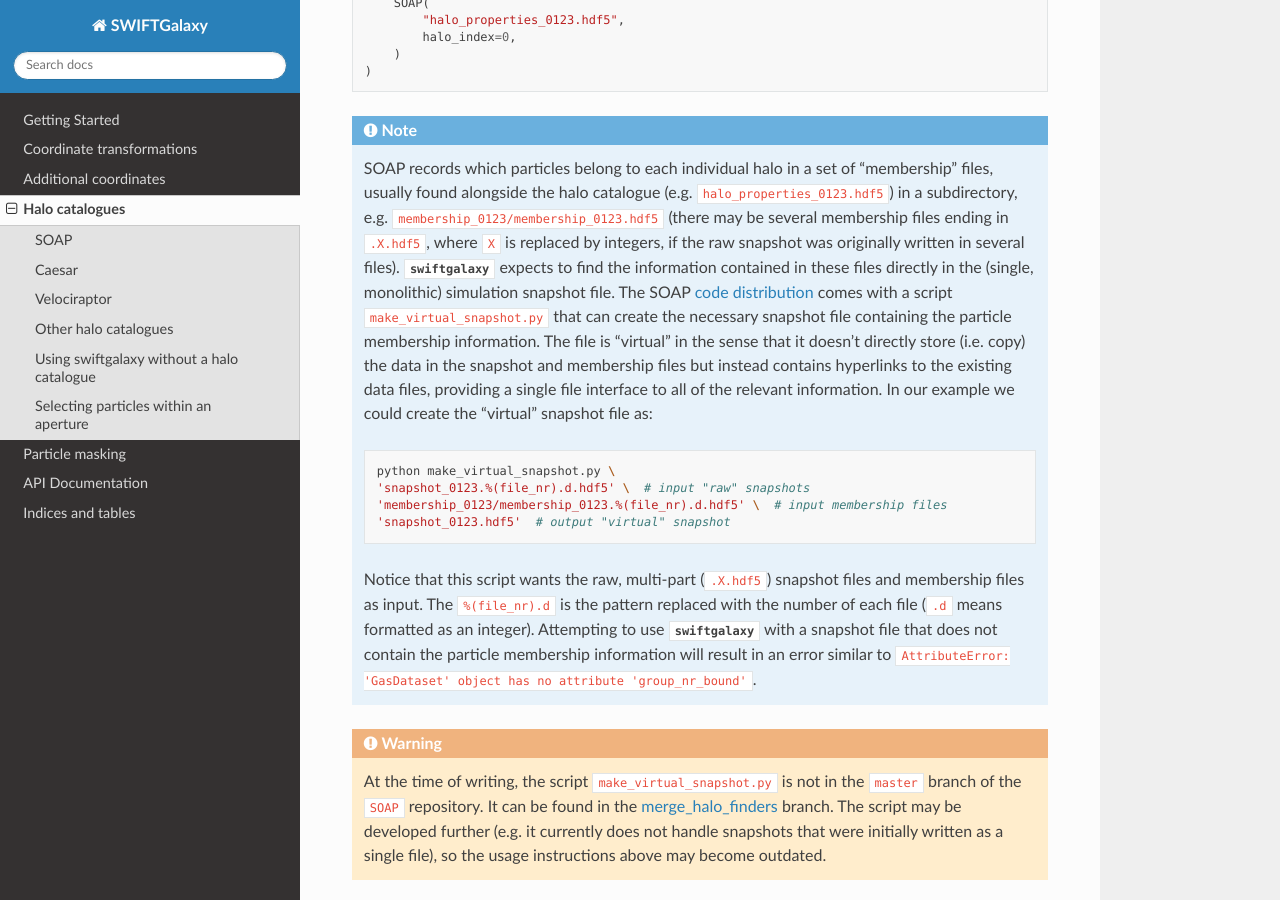
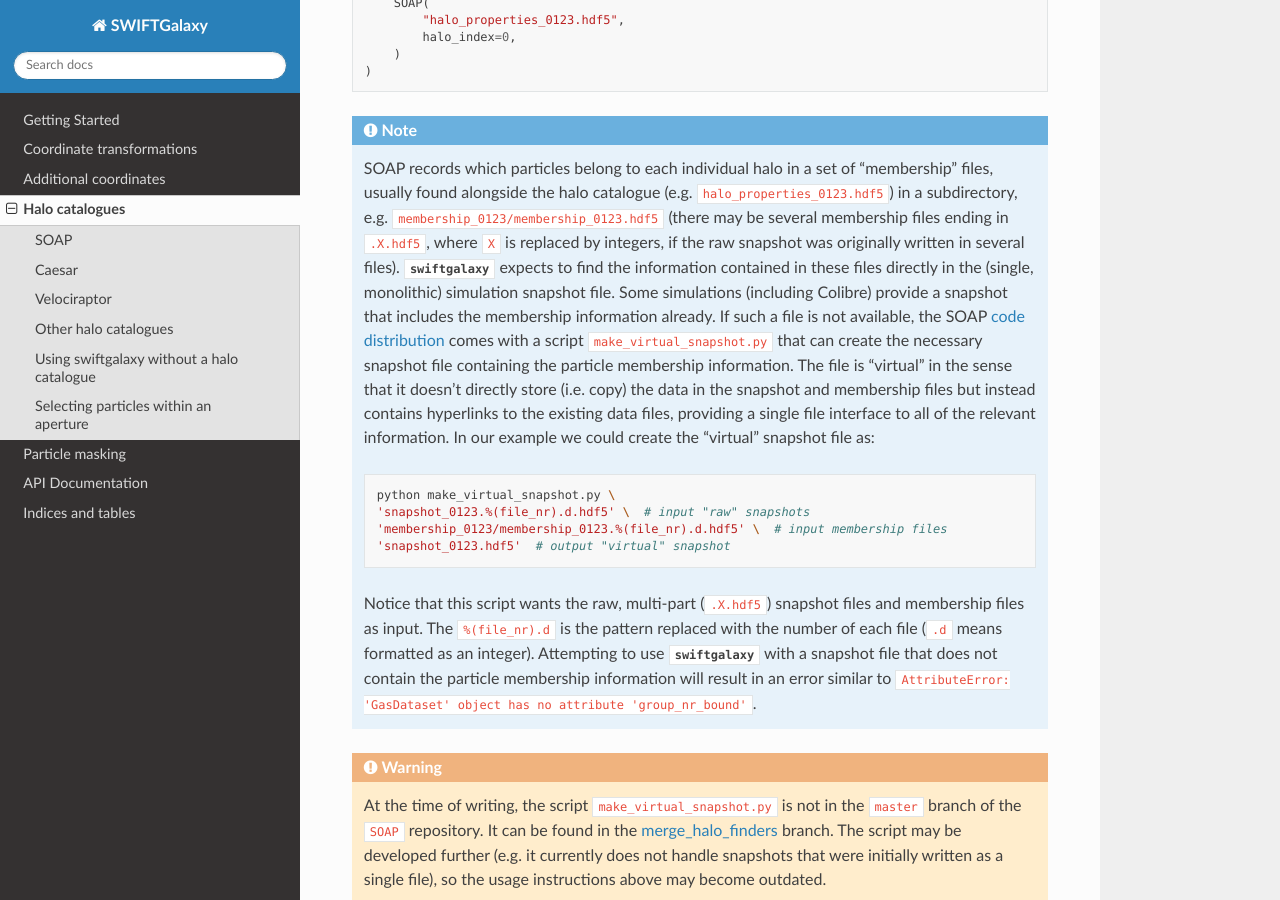
Before and after one commit to SWIFTSIM/swiftgalaxy, a Sphinx documentation site: the page built from docs/source/halo_catalogues/index.rst, in a window 1280 px wide and 900 px high, scrolled down 1579 px. Built offline with Sphinx 7.4.7 and the Read the Docs theme 2.0.0, drawn with Linux system fonts in a browser that asks for light colours.

Commit message:
Amend docs on virtual snapshot files.

```diff
--- a/docs/source/halo_catalogues/index.rst
+++ b/docs/source/halo_catalogues/index.rst
@@ -55,7 +55,7 @@ Usually the :class:`~swiftgalaxy.halo_catalogues.SOAP` object is used to create
 
 .. note::
 
-   SOAP records which particles belong to each individual halo in a set of "membership" files, usually found alongside the halo catalogue (e.g. :file:`halo_properties_0123.hdf5`) in a subdirectory, e.g. :file:`membership_0123/membership_0123.hdf5` (there may be several membership files ending in ``.X.hdf5``, where ``X`` is replaced by integers, if the raw snapshot was originally written in several files). :mod:`swiftgalaxy` expects to find the information contained in these files directly in the (single, monolithic) simulation snapshot file. The SOAP `code distribution`_ comes with a script ``make_virtual_snapshot.py`` that can create the necessary snapshot file containing the particle membership information. The file is "virtual" in the sense that it doesn't directly store (i.e. copy) the data in the snapshot and membership files but instead contains hyperlinks to the existing data files, providing a single file interface to all of the relevant information. In our example we could create the "virtual" snapshot file as:
+   SOAP records which particles belong to each individual halo in a set of "membership" files, usually found alongside the halo catalogue (e.g. :file:`halo_properties_0123.hdf5`) in a subdirectory, e.g. :file:`membership_0123/membership_0123.hdf5` (there may be several membership files ending in ``.X.hdf5``, where ``X`` is replaced by integers, if the raw snapshot was originally written in several files). :mod:`swiftgalaxy` expects to find the information contained in these files directly in the (single, monolithic) simulation snapshot file. Some simulations (including Colibre) provide a snapshot that includes the membership information already. If such a file is not available, the SOAP `code distribution`_ comes with a script ``make_virtual_snapshot.py`` that can create the necessary snapshot file containing the particle membership information. The file is "virtual" in the sense that it doesn't directly store (i.e. copy) the data in the snapshot and membership files but instead contains hyperlinks to the existing data files, providing a single file interface to all of the relevant information. In our example we could create the "virtual" snapshot file as:
 
    .. code-block:: bash
 
```
